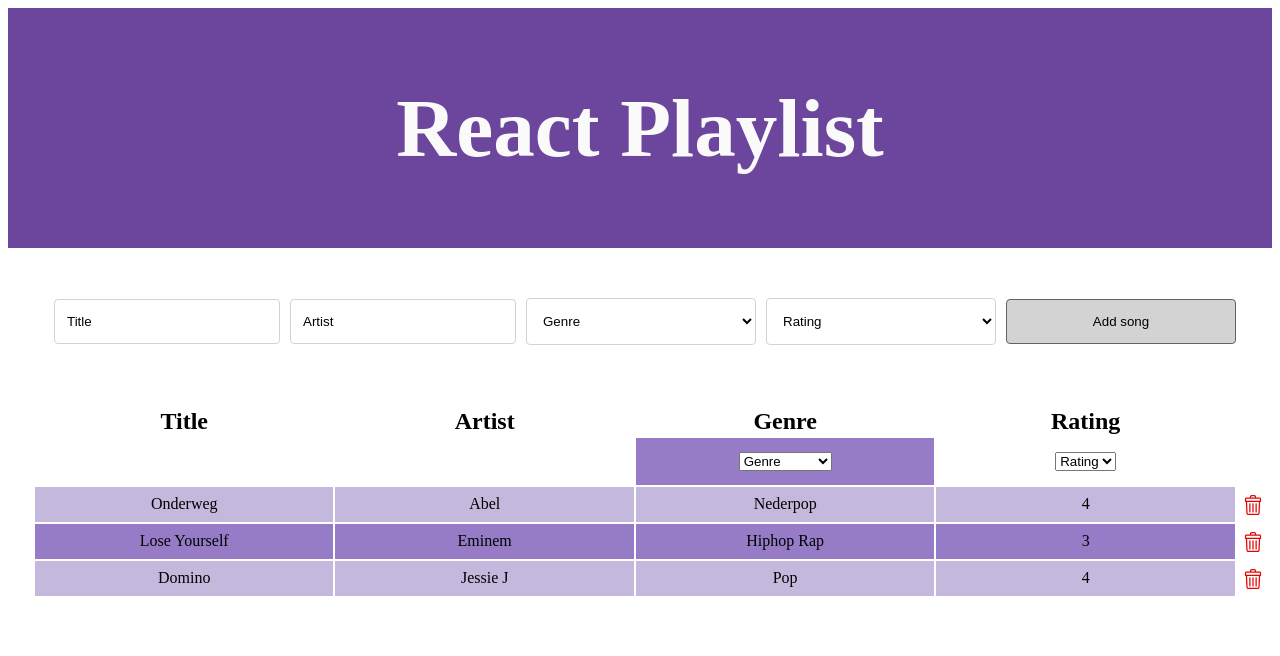
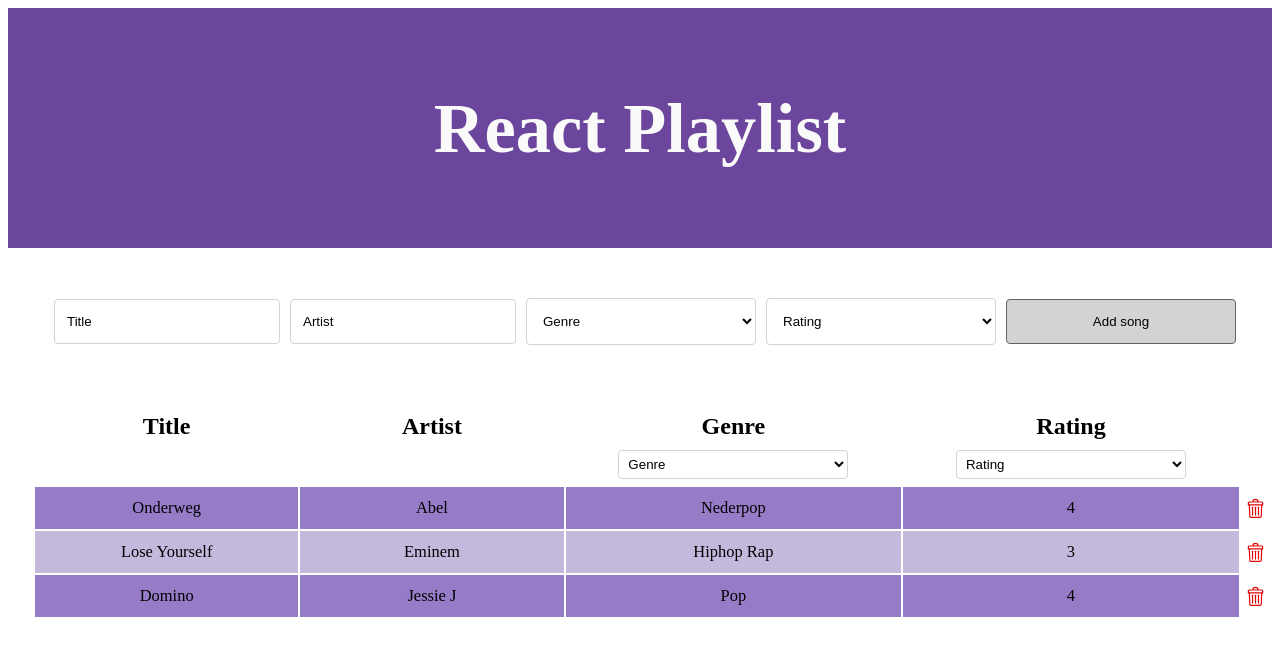
Before and after one commit to DebbySpaninks/debby_spaninks-ReactLilPlaylist, a React (Create React App) app in the folder react-playlist/: page / in a window 1280 px wide. Shown: the top 656 px of the page. Built offline with nearby package versions, Linux system fonts and the light colour scheme.

Commit message:
change classnames and adjust some styling

```diff
--- a/react-playlist/src/components/filter/FilterSelect.js
+++ b/react-playlist/src/components/filter/FilterSelect.js
@@ -13,15 +13,15 @@ const FilterSelect = () => {
     }
 
     return (
-        <tr className="filter-select-row">
+        <tr className="filter">
             {/* create empty td's, now select is right above Genre */}
-            <td className="empty-td"></td>
-            <td className="empty-td"></td>
-            <td>
+            <td className="white-td"></td>
+            <td className="white-td"></td>
+            <td className="white-td">
                 <select
                     name="genre"
                     value={selectGenre}
-                    className="filter-select"
+                    className="select-filter"
                     onChange={handleChange}
                 >
                     <option value="">Genre</option>
@@ -30,12 +30,12 @@ const FilterSelect = () => {
                     <option value="HiphopRap">Hiphop Rap</option>
                 </select>
             </td>
-            <td>
+            <td className="white-td">
                 <select
                     name="rating"
                     type="number"
                     value={selectRating}
-                    className="filter-select"
+                    className="select-filter"
                     // onChange={e => setRating(e.target.value)}
                 >
                     <option value="">Rating</option>
--- a/react-playlist/src/styles/App.css
+++ b/react-playlist/src/styles/App.css
@@ -1,3 +1,5 @@
+/* tables are not the same width, before the new select filters they had the same width !!!!!!!!! */
+
 .App {
   text-align: center;
 }
@@ -8,27 +10,21 @@
   display: flex;
   flex-direction: column;
   justify-content: center;
-  font-size: 2.6em;
+  font-size: 2.2em;
   color: rgb(250, 250, 250);
 }
 
 .form {
-  margin: 30px 0px 40px;
-}
-
-.form input,
-.form select {
-  background-color: white;
-  border: 1px solid lightgray;
+  margin: 30px 0px 45px;
 }
 
 ::placeholder {
   color: rgb(0, 0, 0);
 }
 
+button,
 .input-primary,
-.select-primary,
-button {
+.select-primary {
   width: 200px;
   padding: 14px 12px;
   margin: 20px 0;
@@ -38,10 +34,24 @@ button {
   margin-left: 10px;
 }
 
+button,
 .select-primary,
-button {
+.filter select {
   cursor: pointer;
   width: 230px;
+}
+
+.form input,
+.form select,
+.filter select {
+  background-color: white;
+  border: 1px solid lightgray;
+}
+
+.filter select {
+  margin: 0;
+  padding: 5px;
+  border-radius: 4px;
 }
 
 table {
@@ -53,36 +63,25 @@ table {
   width: 160px;
 }
 
-hr {
-  width: 60em;
-  margin-top: 2em;
-  margin-bottom: 1em;
+tr.filter td.white-td {
+  background-color: white;
 }
-
-tr.filter-select-row td.empty-td, tr.filter-select-row td.filter-select {
-  background-color: white;
-  padding-bottom: 0.8em;
-}
-
-/* label.filter-label {
-  padding-right: 0.7em;
-} */
 
 td {
   width: 180px;
-  font-size: 1em;
+  font-size: 1.03em;
   color: black;
 }
 
 tr td {
-  height: 33px;
+  height: 40px;
+}
+
+tr:nth-child(even) td {
+  background: rgb(150, 124, 199);
 }
 
 tr:nth-child(odd) td {
-  background: rgb(150, 124, 199);
-}
-
-tr:nth-child(even) td {
   background: rgb(197, 184, 221);
 }
 
@@ -93,7 +92,7 @@ tr:nth-child(even) td {
 }
 
 .img-icon {
-  width: 20px;
+  width: 19px;
   margin-top: 5px;
 }
 
```
